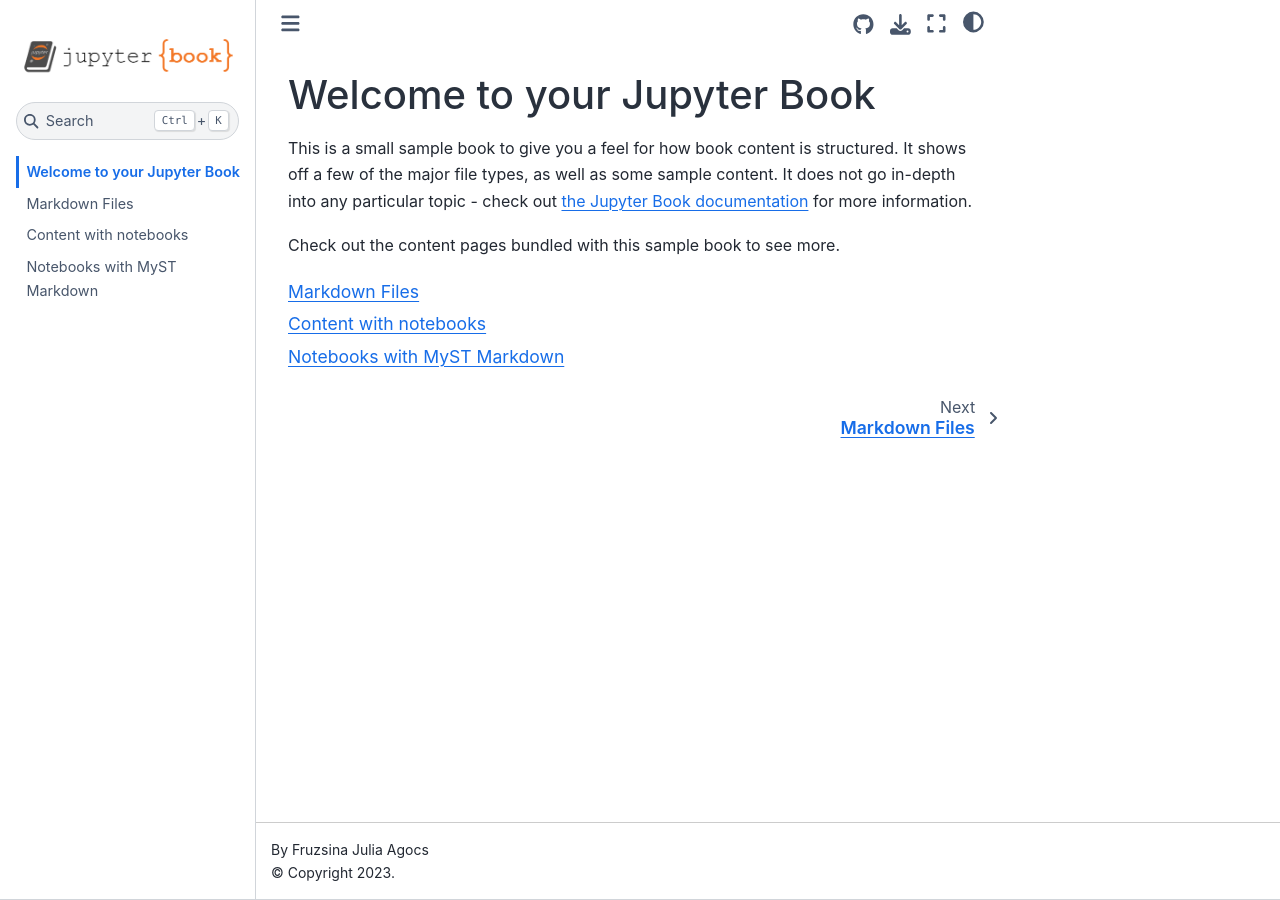
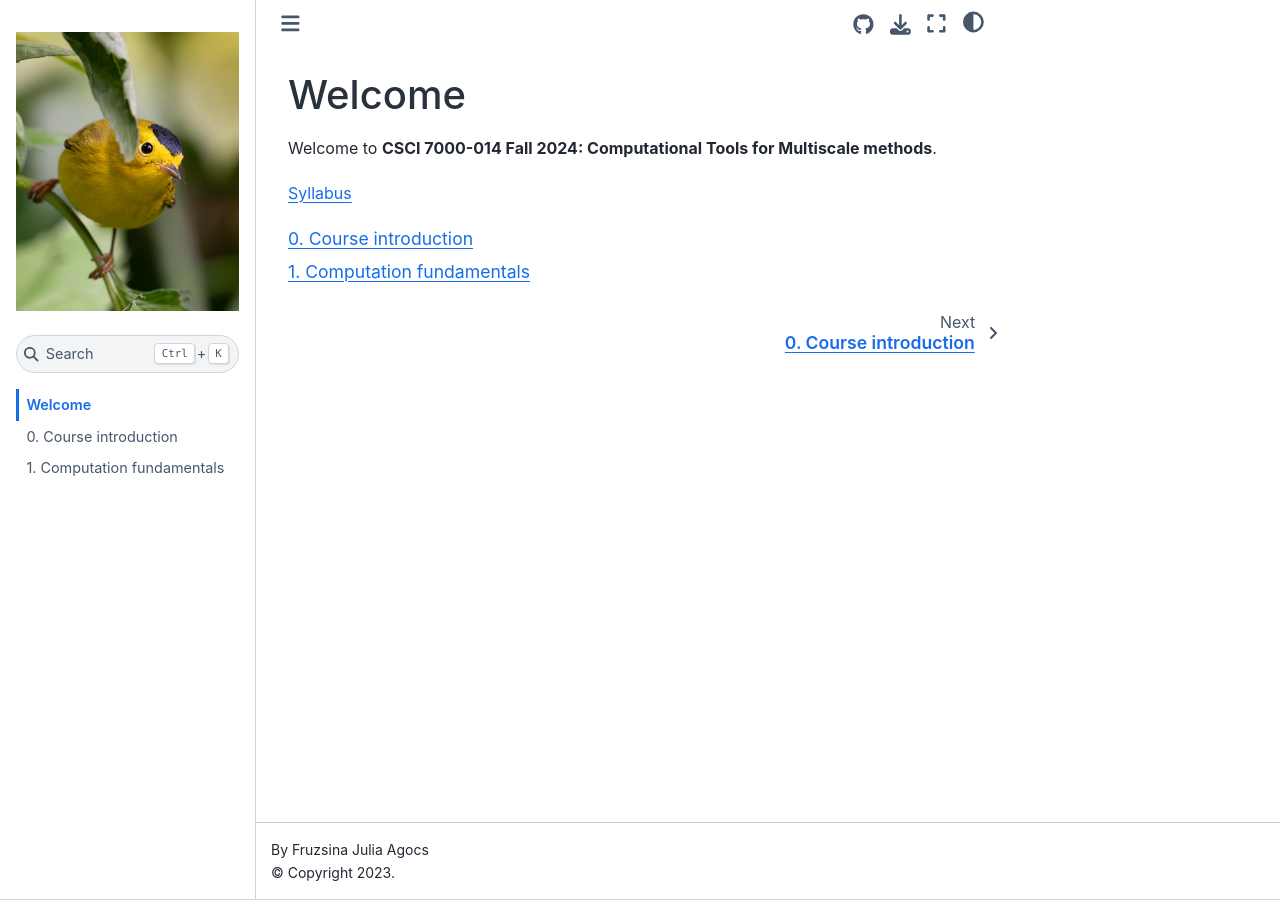
Before and after one commit to cu-comptools/fall2024, a Jupyter Book: the page built from intro.md, in a window 1280 px wide. Built offline with Jupyter Book 1.0.4 settings and Sphinx 7.4.7 and the Sphinx Book theme 1.1.4, drawn with Linux system fonts in a browser that asks for light colours.

Commit message:
Removes template files, empty first two chapters

````diff
--- a/_toc.yml
+++ b/_toc.yml
@@ -4,6 +4,5 @@
 format: jb-book
 root: intro
 chapters:
-- file: markdown
-- file: notebooks
-- file: markdown-notebooks
+- file: course_introduction
+- file: comp_fundamentals
--- a/intro.md
+++ b/intro.md
@@ -1,11 +1,8 @@
-# Welcome to your Jupyter Book
+# Welcome
 
-This is a small sample book to give you a feel for how book content is
-structured.
-It shows off a few of the major file types, as well as some sample content.
-It does not go in-depth into any particular topic - check out [the Jupyter Book documentation](https://jupyterbook.org) for more information.
+Welcome to **CSCI 7000-014 Fall 2024: Computational Tools for Multiscale methods**.
 
-Check out the content pages bundled with this sample book to see more.
+[Syllabus](https://cu-comptools.github.io/assets/syllabus.pdf)
 
 ```{tableofcontents}
 ```
--- a/markdown-notebooks.md
+++ /dev/null
@@ -1,53 +0,0 @@
----
-jupytext:
-  formats: md:myst
-  text_representation:
-    extension: .md
-    format_name: myst
-    format_version: 0.13
-    jupytext_version: 1.11.5
-kernelspec:
-  display_name: Python 3
-  language: python
-  name: python3
----
-
-# Notebooks with MyST Markdown
-
-Jupyter Book also lets you write text-based notebooks using MyST Markdown.
-See [the Notebooks with MyST Markdown documentation](https://jupyterbook.org/file-types/myst-notebooks.html) for more detailed instructions.
-This page shows off a notebook written in MyST Markdown.
-
-## An example cell
-
-With MyST Markdown, you can define code cells with a directive like so:
-
-```{code-cell}
-print(2 + 2)
-```
-
-When your book is built, the contents of any `{code-cell}` blocks will be
-executed with your default Jupyter kernel, and their outputs will be displayed
-in-line with the rest of your content.
-
-```{seealso}
-Jupyter Book uses [Jupytext](https://jupytext.readthedocs.io/en/latest/) to convert text-based files to notebooks, and can support [many other text-based notebook files](https://jupyterbook.org/file-types/jupytext.html).
-```
-
-## Create a notebook with MyST Markdown
-
-MyST Markdown notebooks are defined by two things:
-
-1. YAML metadata that is needed to understand if / how it should convert text files to notebooks (including information about the kernel needed).
-   See the YAML at the top of this page for example.
-2. The presence of `{code-cell}` directives, which will be executed with your book.
-
-That's all that is needed to get started!
-
-## Quickly add YAML metadata for MyST Notebooks
-
-If you have a markdown file and you'd like to quickly add YAML metadata to it, so that Jupyter Book will treat it as a MyST Markdown Notebook, run the following command:
-
-```
-jupyter-book myst init path/to/markdownfile.md
-```
--- a/markdown.md
+++ /dev/null
@@ -1,55 +0,0 @@
-# Markdown Files
-
-Whether you write your book's content in Jupyter Notebooks (`.ipynb`) or
-in regular markdown files (`.md`), you'll write in the same flavor of markdown
-called **MyST Markdown**.
-This is a simple file to help you get started and show off some syntax.
-
-## What is MyST?
-
-MyST stands for "Markedly Structured Text". It
-is a slight variation on a flavor of markdown called "CommonMark" markdown,
-with small syntax extensions to allow you to write **roles** and **directives**
-in the Sphinx ecosystem.
-
-For more about MyST, see [the MyST Markdown Overview](https://jupyterbook.org/content/myst.html).
-
-## Sample Roles and Directives
-
-Roles and directives are two of the most powerful tools in Jupyter Book. They
-are like functions, but written in a markup language. They both
-serve a similar purpose, but **roles are written in one line**, whereas
-**directives span many lines**. They both accept different kinds of inputs,
-and what they do with those inputs depends on the specific role or directive
-that is being called.
-
-Here is a "note" directive:
-
-```{note}
-Here is a note
-```
-
-It will be rendered in a special box when you build your book.
-
-Here is an inline directive to refer to a document: {doc}`markdown-notebooks`.
-
-
-## Citations
-
-You can also cite references that are stored in a `bibtex` file. For example,
-the following syntax: `` {cite}`holdgraf_evidence_2014` `` will render like
-this: {cite}`holdgraf_evidence_2014`.
-
-Moreover, you can insert a bibliography into your page with this syntax:
-The `{bibliography}` directive must be used for all the `{cite}` roles to
-render properly.
-For example, if the references for your book are stored in `references.bib`,
-then the bibliography is inserted with:
-
-```{bibliography}
-```
-
-## Learn more
-
-This is just a simple starter to get you started.
-You can learn a lot more at [jupyterbook.org](https://jupyterbook.org).
````
Also changed, not shown: comp_fundamentals.ipynb (added), course_introduction.ipynb (added), logo.png, notebooks.ipynb (deleted), 1 other file.
